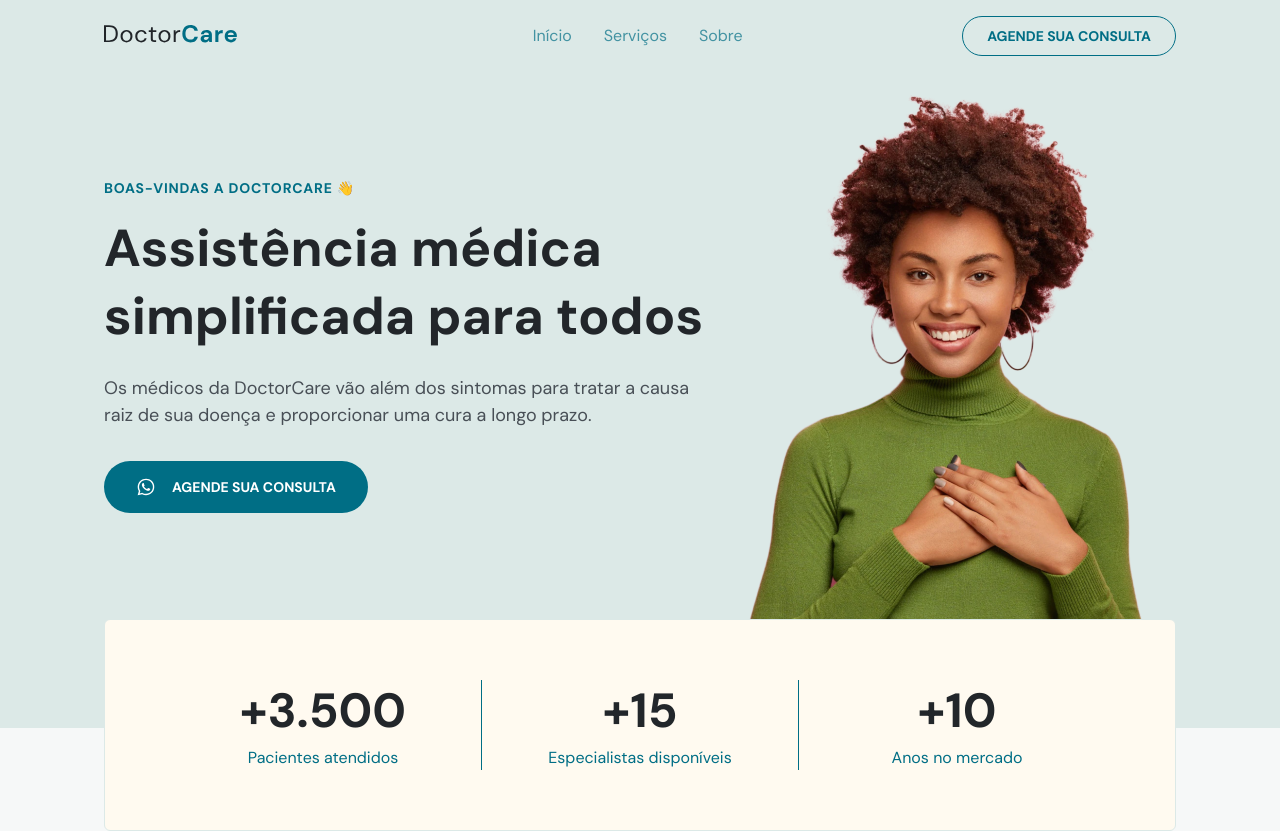
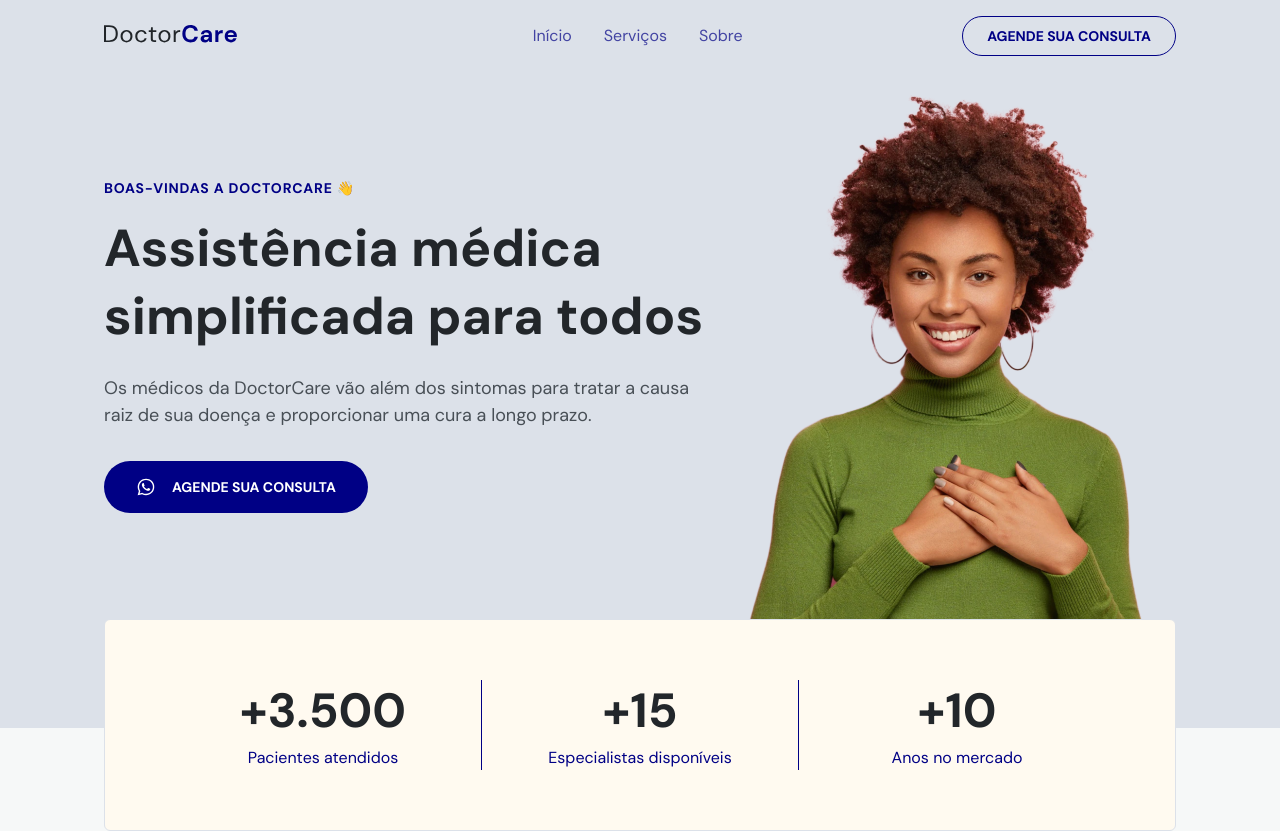
Before and after one commit to KairoGod/DoctorCare, a plain HTML site: page index.html in a window 1280 px wide. Shown: the top 831 px of the page. Drawn offline with nearby package versions, Linux system fonts and the light colour scheme.

Commit message:
finalizado

```diff
--- a/index.html
+++ b/index.html
@@ -528,7 +528,7 @@
                   />
                 </svg>
 
-                contato@doctorcare.com
+                kairomatheussb@gmail.com
               </li>
             </ul>
 
--- a/style.css
+++ b/style.css
@@ -6,7 +6,7 @@
 }
 
 :root {
-  --hue: 190;
+  --hue: 240;
   --primary-color: hsl(var(--hue), 100%, 26%);
   --headline: hsl(210, 11%, 15%);
   --paragraph: hsl(210, 9%, 31%);
@@ -272,7 +272,7 @@ body.menu-expanded .menu {
   background-color: var(--primary-color);
   color: white;
 
-  filter: brightness(1.3);
+  filter: brightness(1.1);
 }
 
 body.menu-expanded .logo,
@@ -596,7 +596,7 @@ footer .social-links {
 
     position: relative;
     bottom: -2rem;
-    left: -0.5rem;
+    left: -1rem;
 
     display: block;
 
```
